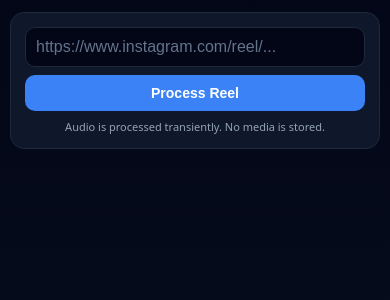
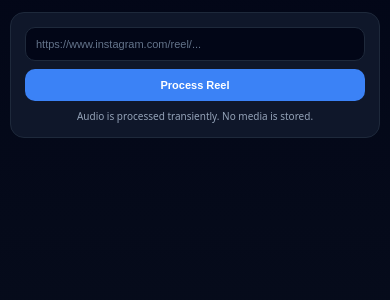
Before and after one commit to rceus-platform/python-trigger-engine, a Django app: page / in a window 390 px wide. Shown: the part 59-359 px from the top of the page. Run offline with Django 5.2, Linux system fonts and the light colour scheme.

Commit message:
font design changes

```diff
--- a/core/templates/core/index.html
+++ b/core/templates/core/index.html
@@ -245,18 +245,18 @@
             /* Compact form controls */
             input[type="url"] {
                 padding: 10px;
-                font-size: 16px;
+                font-size: 11px;
                 /* keep iOS zoom fix */
             }
 
             button {
                 padding: 10px;
-                font-size: 14px;
+                font-size: 11px;
                 margin-top: 8px;
             }
 
             .note {
-                font-size: 11px;
+                font-size: 10px;
                 margin-top: 8px;
             }
         }
```
